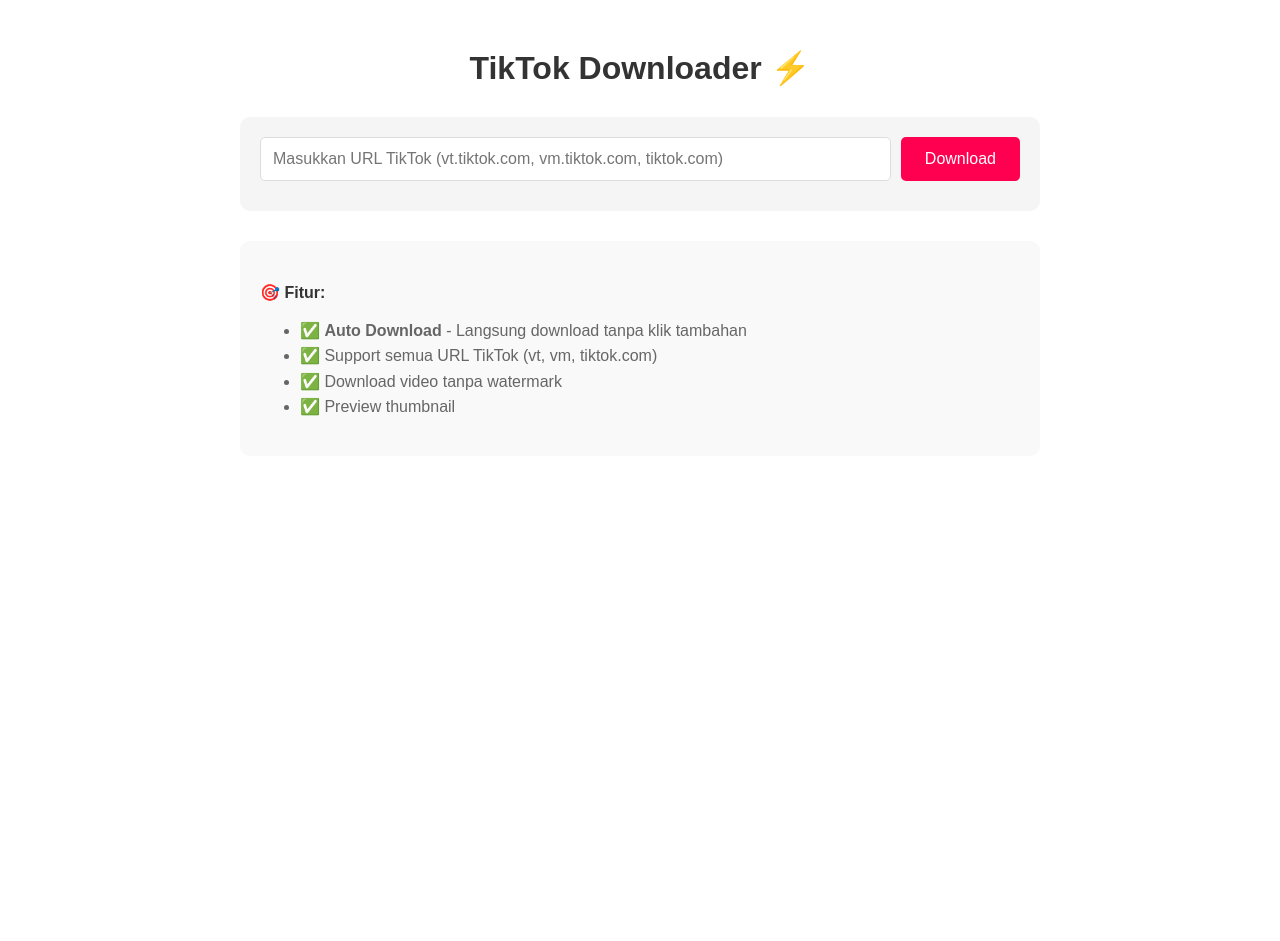
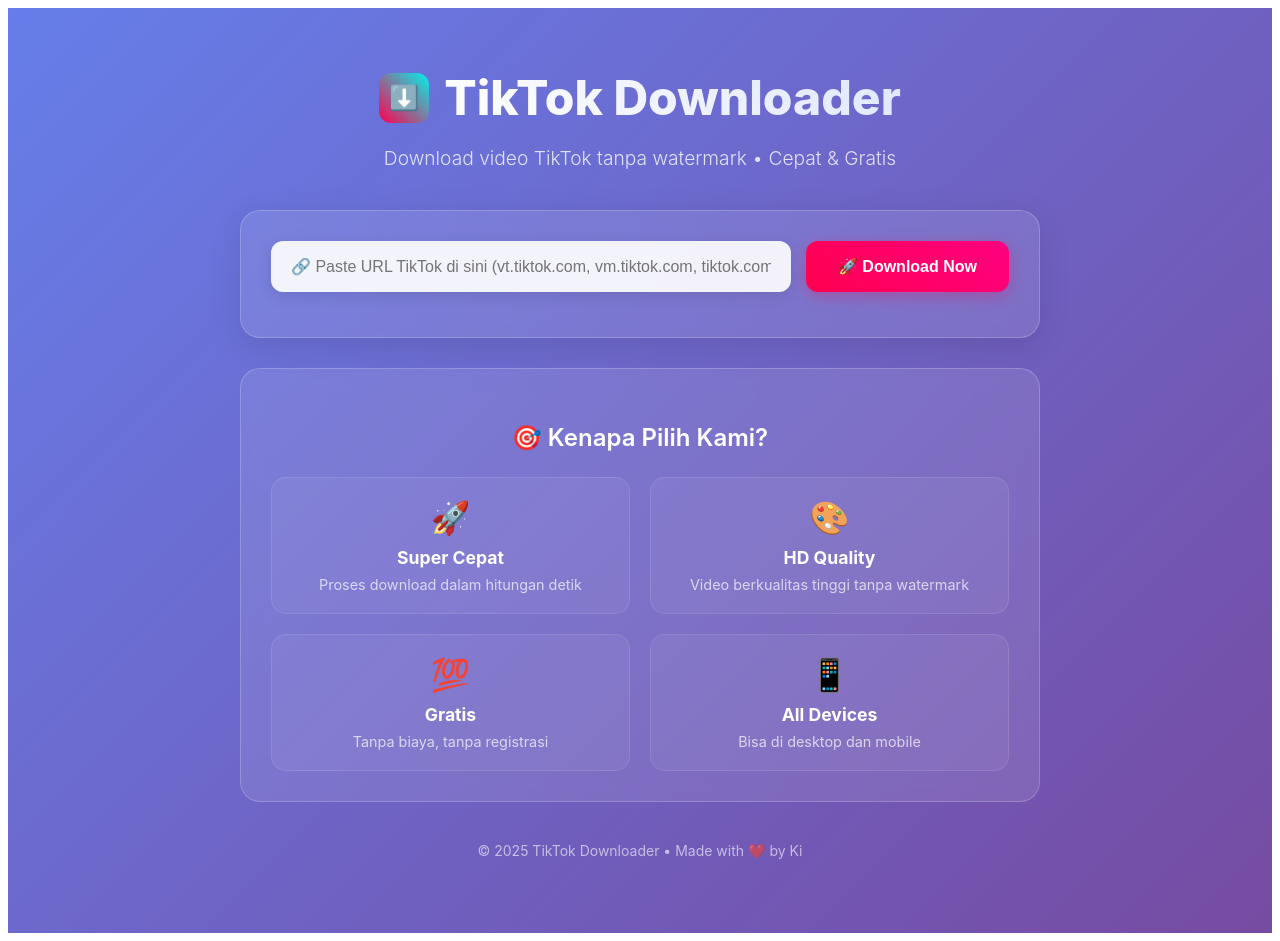
Before and after one commit to KY-DEV1/Tiktok-downloader, a Next.js app: page / in a window 1280 px wide. Before the commit the page ends 800 px from the top, so only its background shows below. Built offline with nearby package versions, Linux system fonts and the light colour scheme.

Commit message:
Update index.tsx

```diff
--- a/pages/index.tsx
+++ b/pages/index.tsx
@@ -37,7 +37,6 @@ export default function TikTokDownloader() {
 
       if (response.data.success) {
         setDownloadData(response.data.data);
-        // Download akan otomatis trigger via useEffect
       } else {
         setError(response.data.error || 'Gagal mengambil data');
       }
@@ -53,7 +52,6 @@ export default function TikTokDownloader() {
     try {
       console.log('Starting auto download:', downloadUrl);
 
-      // Validasi URL
       if (!downloadUrl || !downloadUrl.startsWith('http')) {
         setError('URL download tidak valid');
         return;
@@ -62,7 +60,6 @@ export default function TikTokDownloader() {
       const fileExtension = type === 'video' ? 'mp4' : type === 'audio' ? 'mp3' : 'jpg';
       const filename = `tiktok-${Date.now()}.${fileExtension}`;
 
-      // Method 1: Fetch dan download blob (LEBIH RELIABLE)
       const response = await fetch(downloadUrl);
       if (!response.ok) {
         throw new Error('Failed to fetch video');
@@ -71,7 +68,6 @@ export default function TikTokDownloader() {
       const blob = await response.blob();
       const blobUrl = URL.createObjectURL(blob);
 
-      // Create invisible link dan trigger download
       const a = document.createElement('a');
       a.href = blobUrl;
       a.download = filename;
@@ -81,103 +77,271 @@ export default function TikTokDownloader() {
       a.click();
       document.body.removeChild(a);
 
-      // Cleanup
       setTimeout(() => {
         URL.revokeObjectURL(blobUrl);
       }, 1000);
 
-      console.log('Auto download completed');
-
     } catch (err: any) {
       console.error('Auto download error:', err);
-
-      // FALLBACK: Buka di tab baru
-      console.log('Trying fallback: open in new tab');
       window.open(downloadUrl, '_blank');
     }
   };
 
   return (
-    <div style={{ maxWidth: '800px', margin: '0 auto', padding: '20px', fontFamily: 'Arial, sans-serif' }}>
-      <h1 style={{ textAlign: 'center', color: '#333', marginBottom: '30px' }}>
-        TikTok Downloader ⚡
+    <div style={{
+      minHeight: '100vh',
+      background: 'linear-gradient(135deg, #667eea 0%, #764ba2 100%)',
+      fontFamily: 'Inter, -apple-system, BlinkMacSystemFont, sans-serif',
+      padding: '20px'
+    }}>
+      {/* Header */}
+      <div style={{
+        maxWidth: '800px',
+        margin: '0 auto',
+        textAlign: 'center',
+        padding: '40px 20px'
+      }}>
+        <div style={{
+          display: 'flex',
+          alignItems: 'center',
+          justifyContent: 'center',
+          gap: '15px',
+          marginBottom: '10px'
+        }}>
+          <div style={{
+            width: '50px',
+            height: '50px',
+            background: 'linear-gradient(45deg, #ff0050, #00f2ea)',
+            borderRadius: '12px',
+            display: 'flex',
+            alignItems: 'center',
+            justifyContent: 'center',
+            fontSize: '24px',
+            color: 'white',
+            fontWeight: 'bold'
+          }}>
+            ⬇️
+          </div>
+          <h1 style={{
+            fontSize: '3rem',
+            fontWeight: '800',
+            background: 'linear-gradient(45deg, #fff, #e0e7ff)',
+            WebkitBackgroundClip: 'text',
+            WebkitTextFillColor: 'transparent',
+            margin: 0
+          }}>
+            TikTok Downloader
           </h1>
+        </div>
 
-      <div style={{ background: '#f5f5f5', padding: '20px', borderRadius: '10px', marginBottom: '20px' }}>
-        <div style={{ display: 'flex', gap: '10px', marginBottom: '10px' }}>
+        <p style={{
+          fontSize: '1.2rem',
+          color: 'rgba(255, 255, 255, 0.8)',
+          marginBottom: '40px',
+          fontWeight: '300'
+        }}>
+          Download video TikTok tanpa watermark • Cepat & Gratis
+        </p>
+
+        {/* Input Section */}
+        <div style={{
+          background: 'rgba(255, 255, 255, 0.1)',
+          backdropFilter: 'blur(10px)',
+          borderRadius: '20px',
+          padding: '30px',
+          marginBottom: '30px',
+          border: '1px solid rgba(255, 255, 255, 0.2)',
+          boxShadow: '0 8px 32px rgba(0, 0, 0, 0.1)'
+        }}>
+          <div style={{
+            display: 'flex',
+            gap: '15px',
+            marginBottom: '15px',
+            flexDirection: { xs: 'column', sm: 'row' }
+          }}>
             <input
               type="text"
               value={url}
               onChange={(e) => setUrl(e.target.value)}
-            placeholder="Masukkan URL TikTok (vt.tiktok.com, vm.tiktok.com, tiktok.com)"
+              placeholder="🔗 Paste URL TikTok di sini (vt.tiktok.com, vm.tiktok.com, tiktok.com)"
               style={{
                 flex: 1,
-              padding: '12px',
-              border: '1px solid #ddd',
-              borderRadius: '5px',
-              fontSize: '16px'
+                padding: '16px 20px',
+                border: 'none',
+                borderRadius: '12px',
+                fontSize: '16px',
+                background: 'rgba(255, 255, 255, 0.9)',
+                backdropFilter: 'blur(10px)',
+                outline: 'none',
+                boxShadow: '0 4px 15px rgba(0, 0, 0, 0.1)',
+                transition: 'all 0.3s ease'
+              }}
+              onFocus={(e) => {
+                e.target.style.background = 'rgba(255, 255, 255, 1)';
+                e.target.style.transform = 'scale(1.02)';
+              }}
+              onBlur={(e) => {
+                e.target.style.background = 'rgba(255, 255, 255, 0.9)';
+                e.target.style.transform = 'scale(1)';
               }}
             />
             <button
               onClick={handleDownload}
               disabled={loading}
               style={{
-              padding: '12px 24px',
-              background: '#ff0050',
+                padding: '16px 32px',
+                background: loading
+                  ? 'linear-gradient(45deg, #ff6b6b, #ee5a24)'
+                  : 'linear-gradient(45deg, #ff0050, #ff0080)',
                 color: 'white',
                 border: 'none',
-              borderRadius: '5px',
-              cursor: 'pointer',
+                borderRadius: '12px',
+                cursor: loading ? 'not-allowed' : 'pointer',
                 fontSize: '16px',
-              opacity: loading ? 0.6 : 1
+                fontWeight: '600',
+                minWidth: '140px',
+                transition: 'all 0.3s ease',
+                boxShadow: '0 4px 15px rgba(255, 0, 80, 0.3)',
+                opacity: loading ? 0.7 : 1
+              }}
+              onMouseEnter={(e) => {
+                if (!loading) {
+                  e.currentTarget.style.transform = 'translateY(-2px)';
+                  e.currentTarget.style.boxShadow = '0 6px 20px rgba(255, 0, 80, 0.4)';
+                }
+              }}
+              onMouseLeave={(e) => {
+                if (!loading) {
+                  e.currentTarget.style.transform = 'translateY(0)';
+                  e.currentTarget.style.boxShadow = '0 4px 15px rgba(255, 0, 80, 0.3)';
+                }
               }}
             >
-            {loading ? 'Memproses...' : 'Download'}
+              {loading ? (
+                <div style={{ display: 'flex', alignItems: 'center', gap: '8px' }}>
+                  <div style={{
+                    width: '16px',
+                    height: '16px',
+                    border: '2px solid transparent',
+                    borderTop: '2px solid white',
+                    borderRadius: '50%',
+                    animation: 'spin 1s linear infinite'
+                  }}></div>
+                  Memproses...
+                </div>
+              ) : (
+                '🚀 Download Now'
+              )}
             </button>
           </div>
 
           {error && (
             <div style={{
-            background: '#fee',
-            color: '#c33',
-            padding: '10px',
-            borderRadius: '5px',
-            marginTop: '10px'
+              background: 'rgba(255, 100, 100, 0.2)',
+              color: '#ff6b6b',
+              padding: '12px 16px',
+              borderRadius: '10px',
+              marginTop: '15px',
+              border: '1px solid rgba(255, 100, 100, 0.3)',
+              display: 'flex',
+              alignItems: 'center',
+              gap: '10px'
             }}>
+              <span>⚠️</span>
               {error}
             </div>
           )}
         </div>
 
+        {/* Result Section */}
         {downloadData && (
-        <div style={{ background: 'white', padding: '20px', borderRadius: '10px', boxShadow: '0 2px 10px rgba(0,0,0,0.1)' }}>
-          <h3 style={{ marginBottom: '15px', color: '#333' }}>✅ Download Berhasil!</h3>
+          <div style={{
+            background: 'rgba(255, 255, 255, 0.1)',
+            backdropFilter: 'blur(10px)',
+            borderRadius: '20px',
+            padding: '30px',
+            marginBottom: '30px',
+            border: '1px solid rgba(255, 255, 255, 0.2)',
+            boxShadow: '0 8px 32px rgba(0, 0, 0, 0.1)',
+            animation: 'fadeIn 0.5s ease'
+          }}>
+            <div style={{
+              display: 'flex',
+              alignItems: 'center',
+              gap: '10px',
+              marginBottom: '20px'
+            }}>
+              <div style={{
+                width: '40px',
+                height: '40px',
+                background: 'linear-gradient(45deg, #00b894, #00cec9)',
+                borderRadius: '50%',
+                display: 'flex',
+                alignItems: 'center',
+                justifyContent: 'center',
+                fontSize: '18px',
+                color: 'white'
+              }}>
+                ✅
+              </div>
+              <h3 style={{
+                fontSize: '1.5rem',
+                fontWeight: '600',
+                color: 'white',
+                margin: 0
+              }}>
+                Download Berhasil!
+              </h3>
+            </div>
 
             {downloadData.thumbnail && (
-            <div style={{ marginBottom: '15px' }}>
+              <div style={{
+                marginBottom: '20px',
+                borderRadius: '15px',
+                overflow: 'hidden',
+                boxShadow: '0 8px 25px rgba(0, 0, 0, 0.2)'
+              }}>
                 <img
                   src={downloadData.thumbnail}
                   alt="Thumbnail"
                   style={{
-                  maxWidth: '100%',
-                  borderRadius: '5px',
-                  maxHeight: '400px'
+                    width: '100%',
+                    height: 'auto',
+                    display: 'block'
                   }}
                 />
               </div>
             )}
 
-          <div style={{ display: 'flex', gap: '10px', flexWrap: 'wrap' }}>
+            <div style={{
+              display: 'flex',
+              gap: '12px',
+              flexWrap: 'wrap',
+              marginBottom: '15px'
+            }}>
               <button
                 onClick={() => autoDownloadFile(downloadData.url, downloadData.type)}
                 style={{
-                padding: '10px 20px',
-                background: '#00f2ea',
+                  padding: '12px 24px',
+                  background: 'linear-gradient(45deg, #00f2ea, #00b894)',
                   color: 'white',
                   border: 'none',
-                borderRadius: '5px',
+                  borderRadius: '10px',
                   cursor: 'pointer',
-                fontSize: '14px'
+                  fontSize: '14px',
+                  fontWeight: '600',
+                  transition: 'all 0.3s ease',
+                  display: 'flex',
+                  alignItems: 'center',
+                  gap: '8px'
+                }}
+                onMouseEnter={(e) => {
+                  e.currentTarget.style.transform = 'translateY(-2px)';
+                  e.currentTarget.style.boxShadow = '0 4px 15px rgba(0, 242, 234, 0.4)';
+                }}
+                onMouseLeave={(e) => {
+                  e.currentTarget.style.transform = 'translateY(0)';
+                  e.currentTarget.style.boxShadow = 'none';
                 }}
               >
                 ⬇️ Download Ulang
@@ -188,12 +352,26 @@ export default function TikTokDownloader() {
                 target="_blank"
                 rel="noopener noreferrer"
                 style={{
-                padding: '10px 20px',
-                background: '#333',
+                  padding: '12px 24px',
+                  background: 'rgba(255, 255, 255, 0.2)',
                   color: 'white',
                   textDecoration: 'none',
-                borderRadius: '5px',
-                fontSize: '14px'
+                  borderRadius: '10px',
+                  fontSize: '14px',
+                  fontWeight: '600',
+                  transition: 'all 0.3s ease',
+                  display: 'flex',
+                  alignItems: 'center',
+                  gap: '8px',
+                  border: '1px solid rgba(255, 255, 255, 0.3)'
+                }}
+                onMouseEnter={(e) => {
+                  e.currentTarget.style.background = 'rgba(255, 255, 255, 0.3)';
+                  e.currentTarget.style.transform = 'translateY(-2px)';
+                }}
+                onMouseLeave={(e) => {
+                  e.currentTarget.style.background = 'rgba(255, 255, 255, 0.2)';
+                  e.currentTarget.style.transform = 'translateY(0)';
                 }}
               >
                 🔗 Buka di Tab Baru
@@ -201,26 +379,129 @@ export default function TikTokDownloader() {
             </div>
 
             {downloadData.title && (
-            <p style={{ marginTop: '10px', color: '#666', fontStyle: 'italic' }}>
-              {downloadData.title}
+              <p style={{
+                marginTop: '10px',
+                color: 'rgba(255, 255, 255, 0.8)',
+                fontStyle: 'italic',
+                fontSize: '14px'
+              }}>
+                "{downloadData.title}"
               </p>
             )}
 
-          <p style={{ marginTop: '10px', color: '#00a000', fontSize: '14px' }}>
-            ⚡ Video sedang didownload otomatis...
-          </p>
+            <div style={{
+              marginTop: '15px',
+              padding: '12px',
+              background: 'rgba(0, 242, 234, 0.1)',
+              borderRadius: '10px',
+              border: '1px solid rgba(0, 242, 234, 0.3)',
+              display: 'flex',
+              alignItems: 'center',
+              gap: '10px'
+            }}>
+              <span style={{ color: '#00f2ea' }}>⚡</span>
+              <span style={{ color: 'rgba(255, 255, 255, 0.9)', fontSize: '14px' }}>
+                Video sedang didownload otomatis...
+              </span>
+            </div>
           </div>
         )}
 
-      <div style={{ marginTop: '30px', padding: '20px', background: '#f9f9f9', borderRadius: '10px' }}>
-        <h4 style={{ color: '#333', marginBottom: '10px' }}>🎯 Fitur:</h4>
-        <ul style={{ color: '#666', lineHeight: '1.6' }}>
-          <li>✅ <strong>Auto Download</strong> - Langsung download tanpa klik tambahan</li>
-          <li>✅ Support semua URL TikTok (vt, vm, tiktok.com)</li>
-          <li>✅ Download video tanpa watermark</li>
-          <li>✅ Preview thumbnail</li>
-        </ul>
+        {/* Features Section */}
+        <div style={{
+          background: 'rgba(255, 255, 255, 0.1)',
+          backdropFilter: 'blur(10px)',
+          borderRadius: '20px',
+          padding: '30px',
+          border: '1px solid rgba(255, 255, 255, 0.2)'
+        }}>
+          <h3 style={{
+            color: 'white',
+            textAlign: 'center',
+            marginBottom: '25px',
+            fontSize: '1.5rem',
+            fontWeight: '600'
+          }}>
+            🎯 Kenapa Pilih Kami?
+          </h3>
+
+          <div style={{
+            display: 'grid',
+            gridTemplateColumns: 'repeat(auto-fit, minmax(250px, 1fr))',
+            gap: '20px'
+          }}>
+            {[
+              { icon: '🚀', title: 'Super Cepat', desc: 'Proses download dalam hitungan detik' },
+              { icon: '🎨', title: 'HD Quality', desc: 'Video berkualitas tinggi tanpa watermark' },
+              { icon: '💯', title: 'Gratis', desc: 'Tanpa biaya, tanpa registrasi' },
+              { icon: '📱', title: 'All Devices', desc: 'Bisa di desktop dan mobile' }
+            ].map((feature, index) => (
+              <div key={index} style={{
+                background: 'rgba(255, 255, 255, 0.05)',
+                padding: '20px',
+                borderRadius: '15px',
+                textAlign: 'center',
+                border: '1px solid rgba(255, 255, 255, 0.1)',
+                transition: 'all 0.3s ease'
+              }}>
+                <div style={{
+                  fontSize: '2rem',
+                  marginBottom: '10px'
+                }}>
+                  {feature.icon}
                 </div>
+                <h4 style={{
+                  color: 'white',
+                  margin: '0 0 8px 0',
+                  fontSize: '1.1rem'
+                }}>
+                  {feature.title}
+                </h4>
+                <p style={{
+                  color: 'rgba(255, 255, 255, 0.7)',
+                  margin: 0,
+                  fontSize: '0.9rem'
+                }}>
+                  {feature.desc}
+                </p>
+              </div>
+            ))}
+          </div>
+        </div>
+
+        {/* Footer */}
+        <div style={{
+          marginTop: '40px',
+          textAlign: 'center',
+          color: 'rgba(255, 255, 255, 0.6)',
+          fontSize: '14px'
+        }}>
+          <p>© 2025 TikTok Downloader • Made with ❤️ by Ki</p>
+        </div>
+      </div>
+
+      {/* CSS Animations */}
+      <style jsx>{`
+        @keyframes spin {
+          0% { transform: rotate(0deg); }
+          100% { transform: rotate(360deg); }
+        }
+
+        @keyframes fadeIn {
+          from { opacity: 0; transform: translateY(20px); }
+          to { opacity: 1; transform: translateY(0); }
+        }
+
+        @media (max-width: 768px) {
+          .container {
+            padding: 20px 15px;
+          }
+
+          h1 {
+            font-size: 2rem !important;
+          }
+        }
+      `}</style>
     </div>
   );
     }
```
Lines whose indentation alone changed are shown as unchanged.
